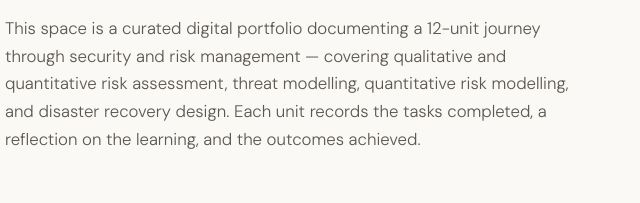
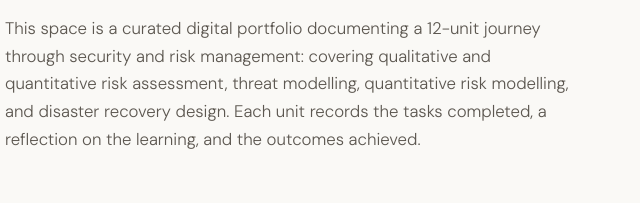
Before and after one commit to jk26885/SRMe-Portifolio, a plain HTML site: page index.html in a window 1280 px wide. Shown: the part 254-457 px from the top of the page, 262-902 px from the left. Drawn offline with nearby package versions, Linux system fonts and the light colour scheme.

Commit message:
Update index.html

```diff
--- a/index.html
+++ b/index.html
@@ -44,7 +44,7 @@
 <header class="hero">
     <span class="hero-tag">Security and Risk Management — E-Portfolio</span>
     <h1>Assessing, Modelling, and <em>Managing</em> Risk</h1>
-    <p>This space is a curated digital portfolio documenting a 12-unit journey through security and risk management — covering qualitative and quantitative risk assessment, threat modelling, quantitative risk modelling, and disaster recovery design. Each unit records the tasks completed, a reflection on the learning, and the outcomes achieved.</p>
+    <p>This space is a curated digital portfolio documenting a 12-unit journey through security and risk management: covering qualitative and quantitative risk assessment, threat modelling, quantitative risk modelling, and disaster recovery design. Each unit records the tasks completed, a reflection on the learning, and the outcomes achieved.</p>
 </header>
 <div class="section-header">
   <h2>Module Aims</h2>
```
